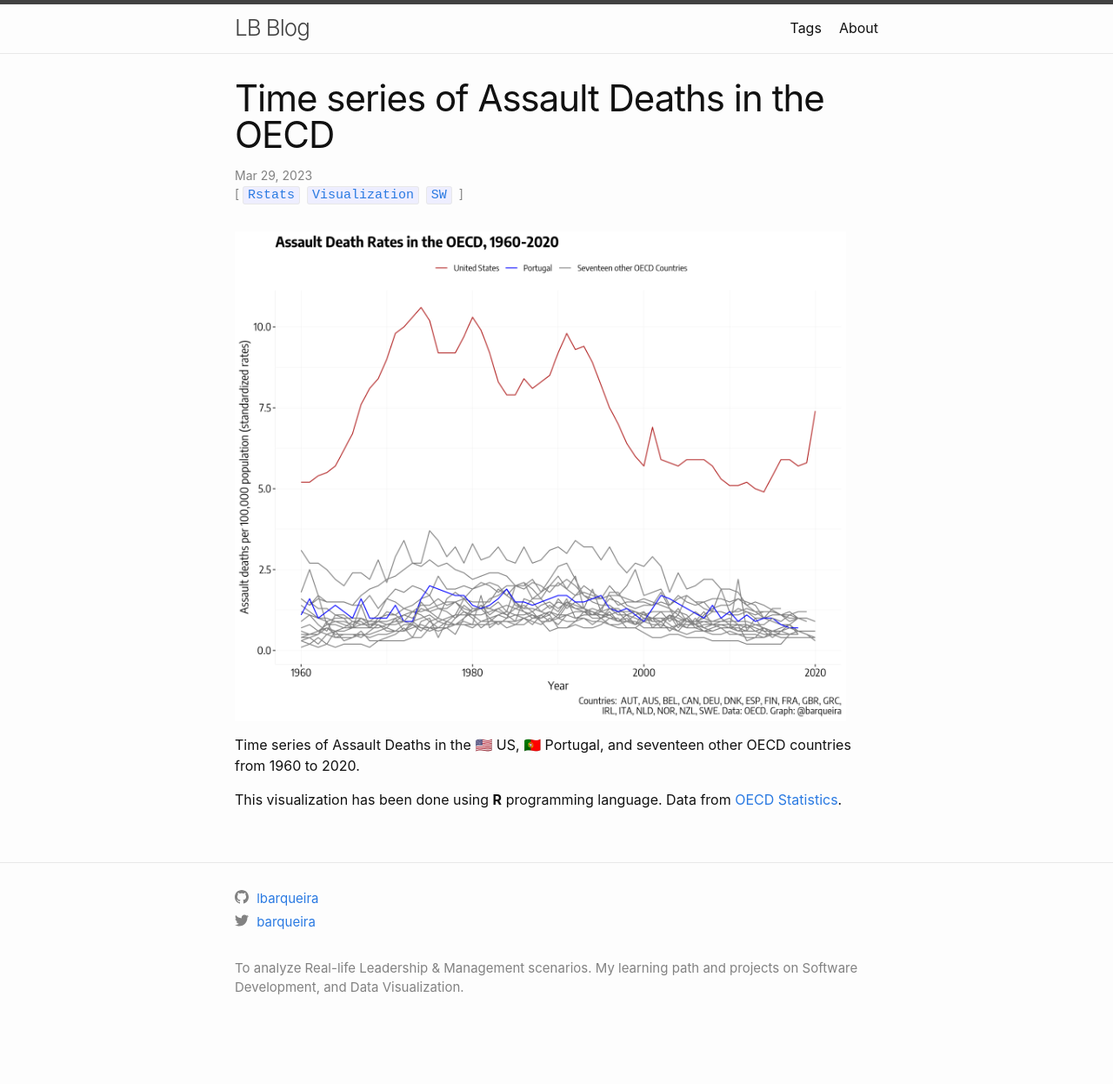
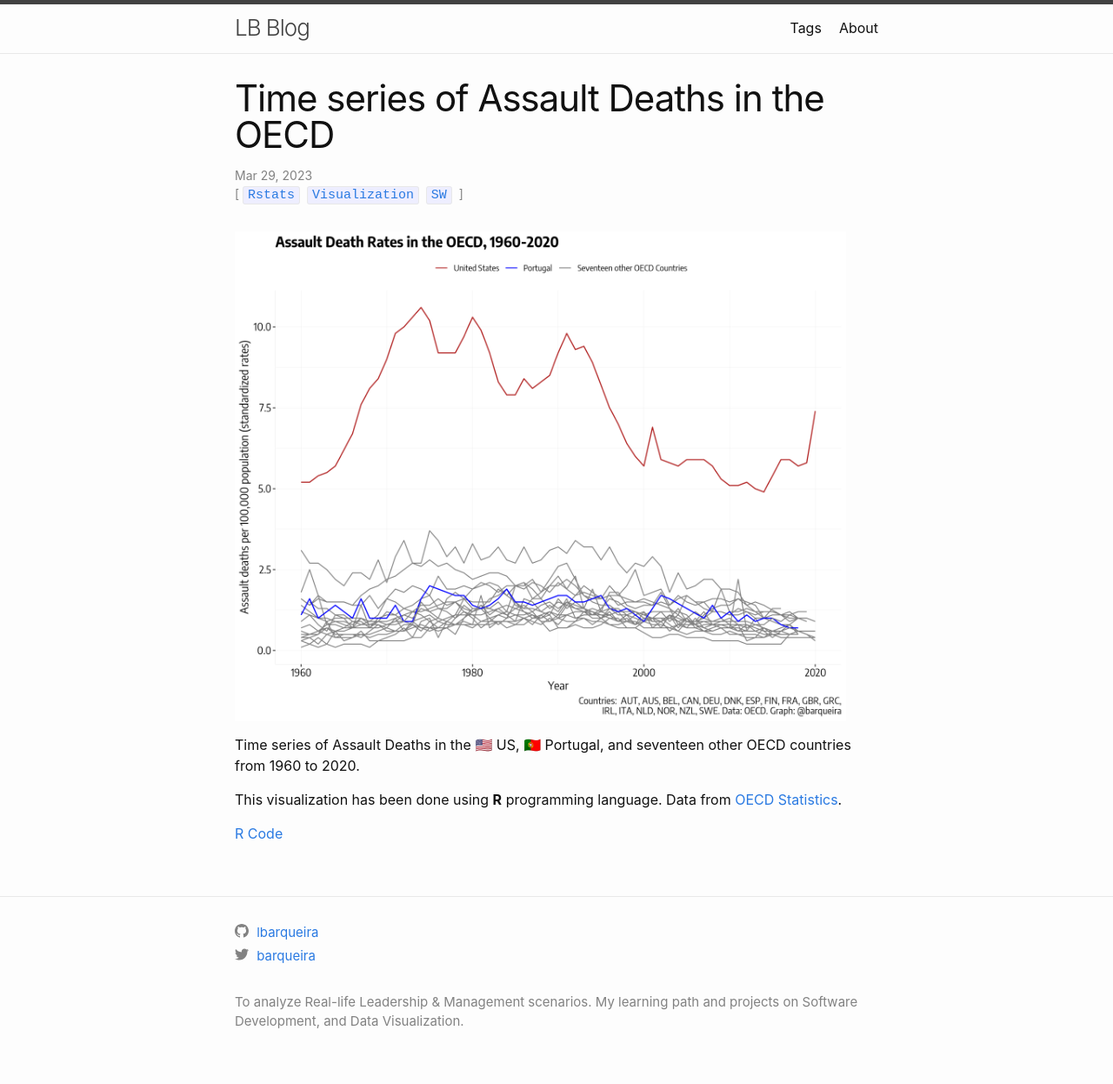
Before and after one commit to lbarqueira/lbarqueira.github.io, a Jekyll site: the page built from _posts/2023-03-29-assault-deaths-oecd.md, in a window 1280 px wide. Shown: the whole page at 87% size. Built offline with Jekyll 4.4.1, drawn with Linux system fonts in a browser that asks for light colours; before the commit the page ends 1207 px from its top, so only the background shows below that.

Commit message:
update assault post

```diff
--- a/_posts/2023-03-29-assault-deaths-oecd.md
+++ b/_posts/2023-03-29-assault-deaths-oecd.md
@@ -6,8 +6,10 @@
 permalink: /:year/:month/:day/:title.html
 ---
 
-![Time series of Assault Deaths in the OECD](/assets/images/oecd-assault.png){:height="95%" width="95%"}
+![Time series of Assault Deaths in the OECD](/assets/images/oecd-assault-rev.png){:height="95%" width="95%"}
 
 Time series of Assault Deaths in the 🇺🇸 US, 🇵🇹 Portugal, and seventeen other OECD countries from 1960 to 2020.
 
 This visualization has been done using __R__ programming language. Data from [OECD Statistics](https://stats.oecd.org/).
+
+[R Code](https://gist.github.com/lbarqueira/c1a338a1d8d19c078a23f9014a9d9235)
```
Also changed, not shown: assets/images/oecd-assault-rev.png (added), assets/images/oecd-assault.png (deleted).
